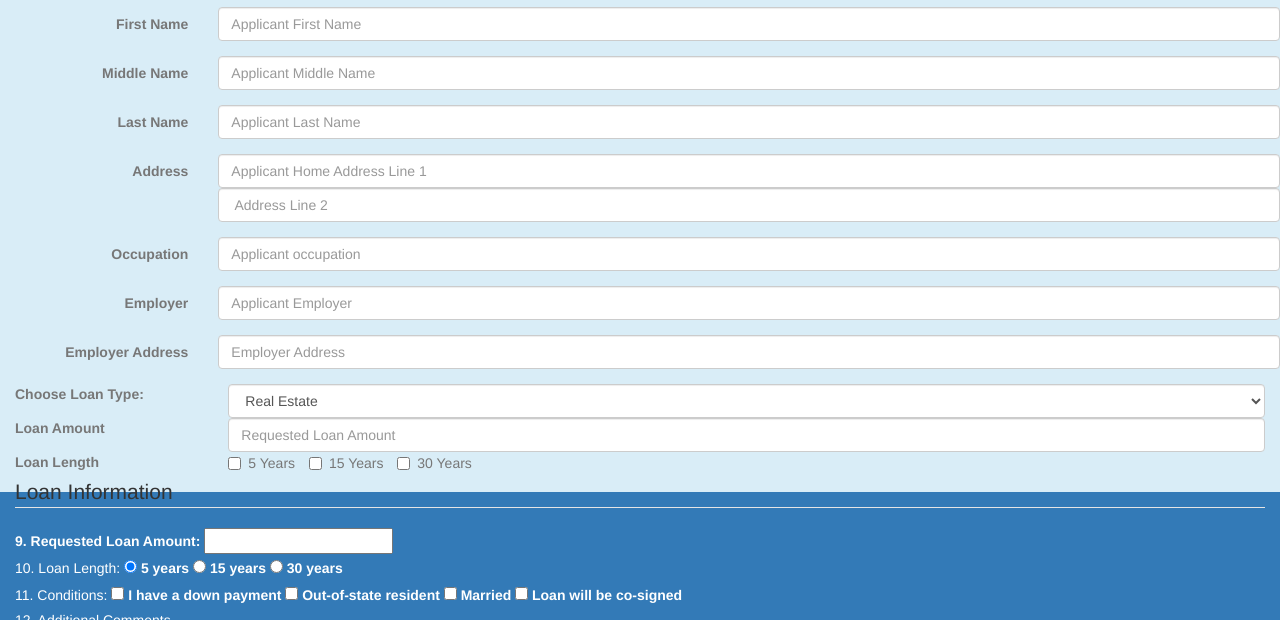
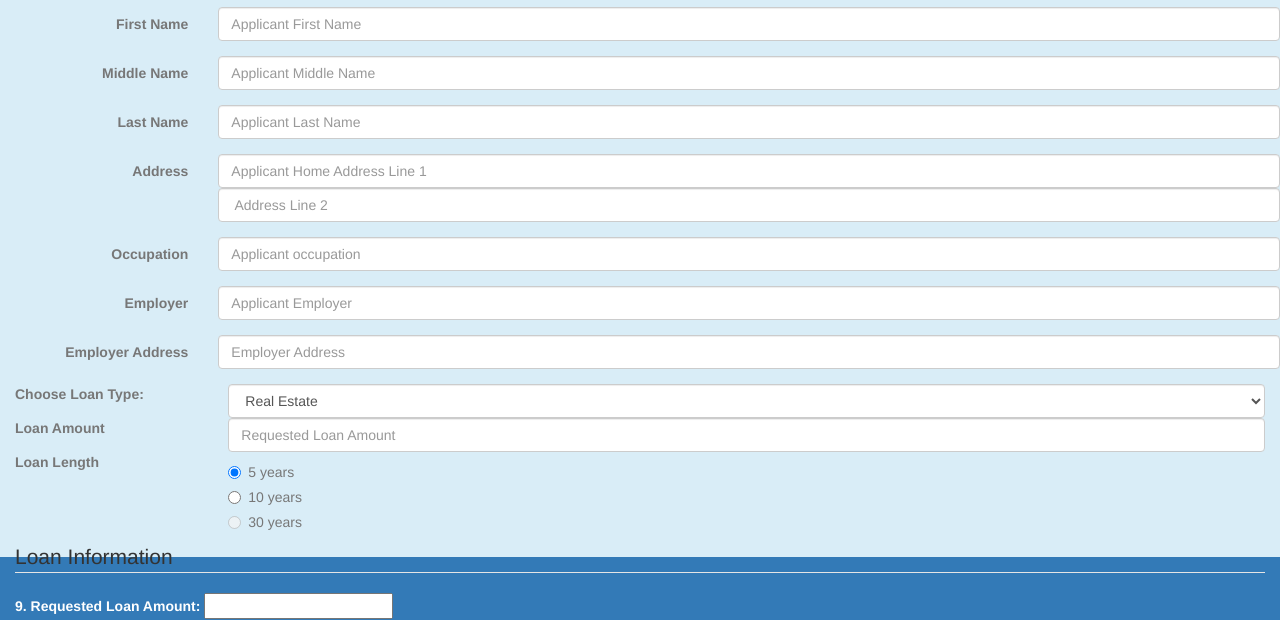
Before and after one commit to sirwilliamiv/banking-form, a plain HTML site: page index.html in a window 1280 px wide. Shown: the part 109-729 px from the top of the page. Drawn offline with nearby package versions, Linux system fonts and the light colour scheme.

Commit message:
switch loan amount from checkbox to radio buttons

```diff
--- a/index.html
+++ b/index.html
@@ -161,21 +161,28 @@
 			      <input type="text" class="form-control" id="amount" placeholder="Requested Loan Amount">
 			    </div>
 			  </div>
-
-
 				<div class="form-group">
 			    	<label for="length" class="col-sm-2 control-label">Loan Length</label>
 			    		<div class="col-sm-10">
 
-			    			<label class="checkbox-inline mr-2">
-								  <input type="checkbox" id="inlineCheckbox1" value="option1" class="ml-2"> 5 Years
-								</label>
-								<label class="checkbox-inline p-">
-								  <input type="checkbox" id="inlineCheckbox2" value="option2">15 Years
-								</label>
-									<label class="checkbox-inline">
-					  				<input type="checkbox" id="inlineCheckbox3" value="option3"> 30 Years
-							</label>
+			    			<div class="radio">
+							  <label>
+							    <input type="radio" name="optionsRadios" id="optionsRadios1" value="option1" checked>
+							    5 years
+							  </label>
+							</div>
+							<div class="radio">
+							  <label>
+							    <input type="radio" name="optionsRadios" id="optionsRadios2" value="option2">
+							    10 years
+							  </label>
+							</div>
+							<div class="radio disabled">
+							  <label>
+							    <input type="radio" name="optionsRadios" id="optionsRadios3" value="option3" disabled>
+							    30 years
+							  </label>
+						</div>
 
 			   			 </div>
 
```
